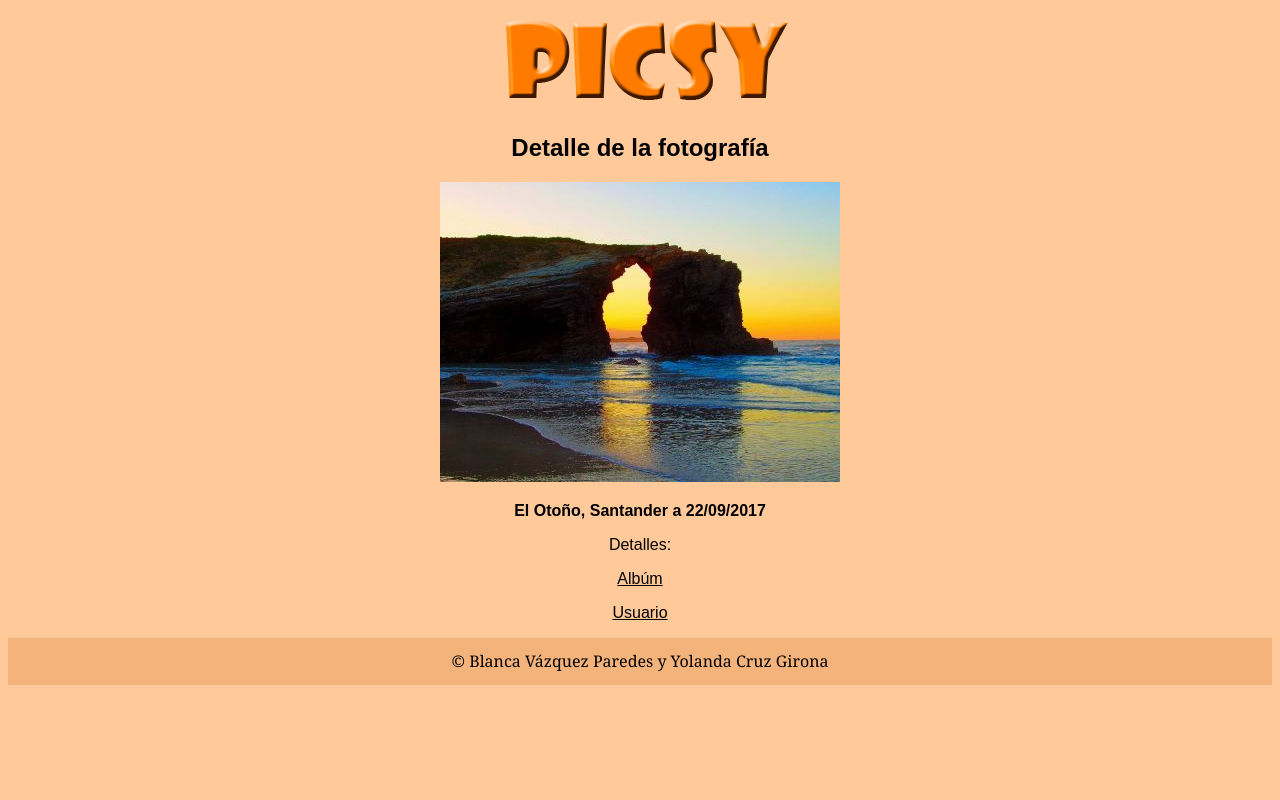
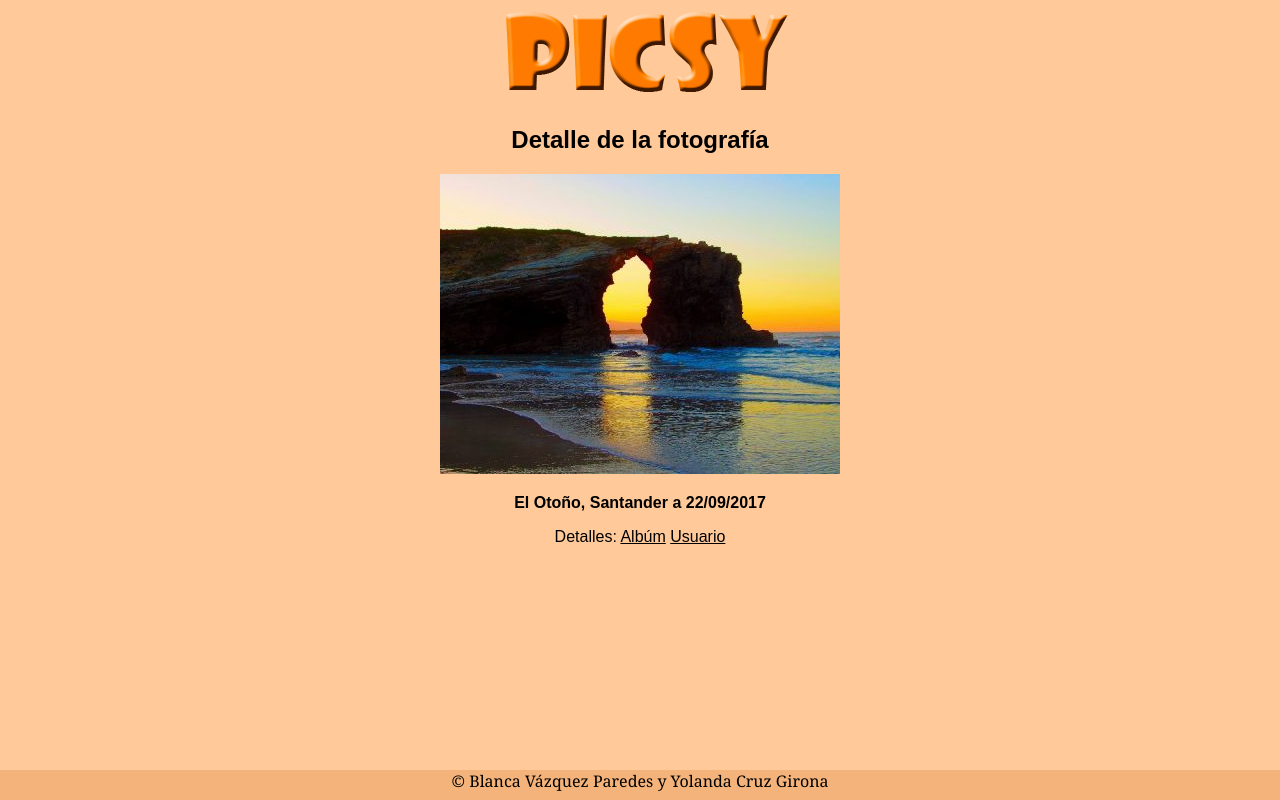
Before and after one commit to quicha/daw, a PHP site: page /detallefoto.html in a window 1280 px wide. Run offline with PHP 8.4, Linux system fonts and the light colour scheme.

Commit message:
algunas cosas mejoradas
mira comentarios del archivo css

```diff
--- a/detallefoto.html
+++ b/detallefoto.html
@@ -23,12 +23,12 @@
 		</div>
 
 		<div class="infofoto">
-		<p>Detalles:</p>
-		<p id="album">
+		<p>Detalles:
+
 			<a href="" >Albúm</a> <!--te llevará al album al que pertenece-->
-		</p>
-		<p>
-			<a href="menuusuarioregistrado.html" ">Usuario</a> <!--te llevará al usuario autor de la foto-->
+
+
+			<a href="menuusuarioregistrado.html" >Usuario</a> <!--te llevará al usuario autor de la foto-->
 		</p>
 
 
--- a/paginaprincipal.css
+++ b/paginaprincipal.css
@@ -1,4 +1,7 @@
-
+html{
+    position: relative;
+    min-height: 100%;
+}
 
 header{
 
@@ -12,7 +15,7 @@ body{
 
 background-color: rgba(255,173,100,0.65);
 font-family: Arial, sans-serif;
-
+margin: 0 0 30px; /*los 30 px justo va a ser lo que ocupa el footer, NO CAMBIAR*/
 }
 
 nav{
@@ -103,10 +106,10 @@ footer {
 
 	font-family: Georgia, serif;
 
-	padding-top:1%;
-	margin-top:1%;
-	padding-bottom:1%;
-	margin-bottom:1%
+    width: 100%;
+    bottom: 0;
+    position: absolute;
+    height: 30px;
 
 }
 
@@ -179,3 +182,11 @@ legend{
 .infofoto a{
 	color: black;
 }
+
+
+input[type=date]{
+
+	width: 168px; /*puesto a pelo, es de la única manera que quedan bien los inputs date*/
+
+
+}
```
